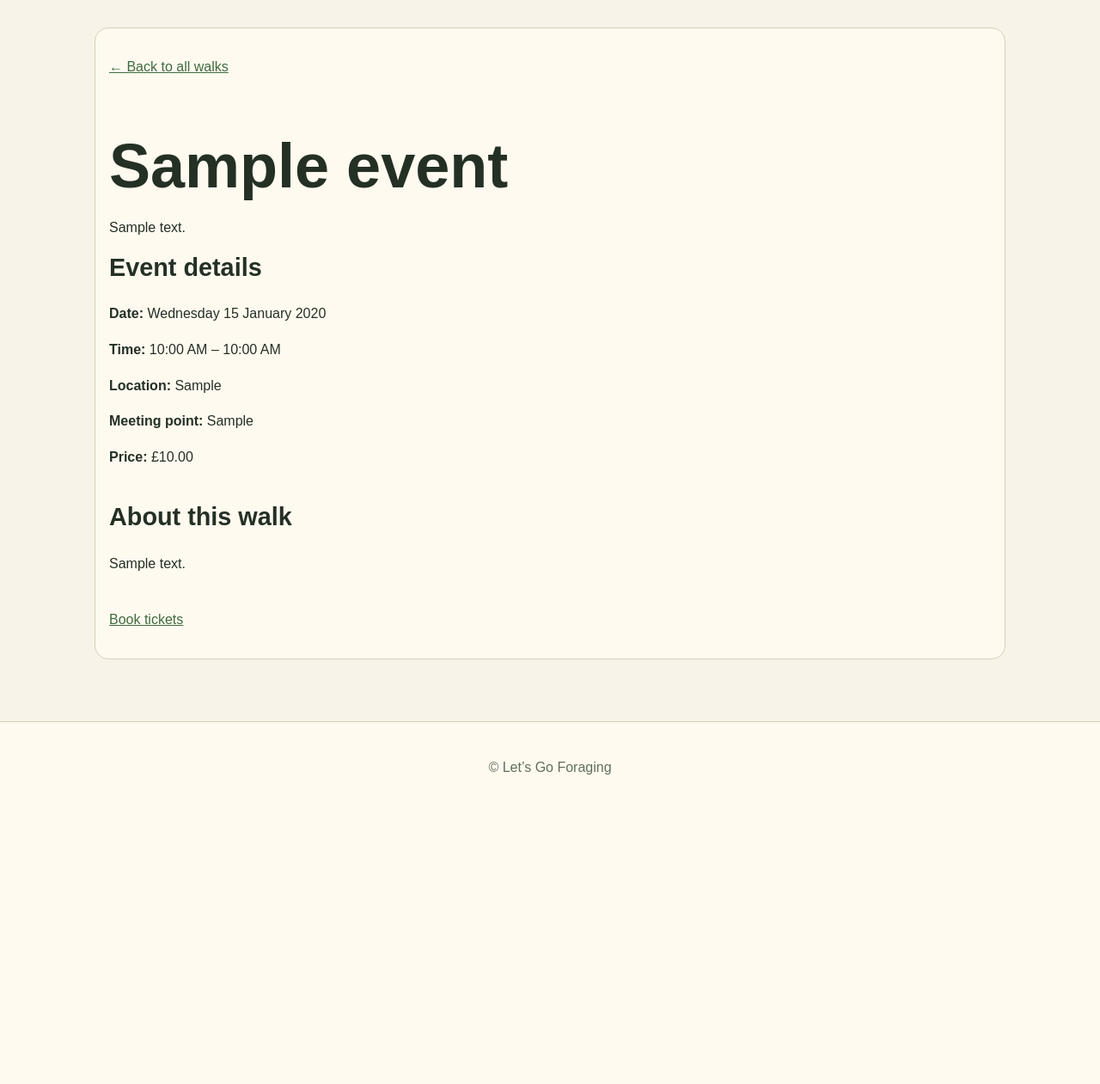
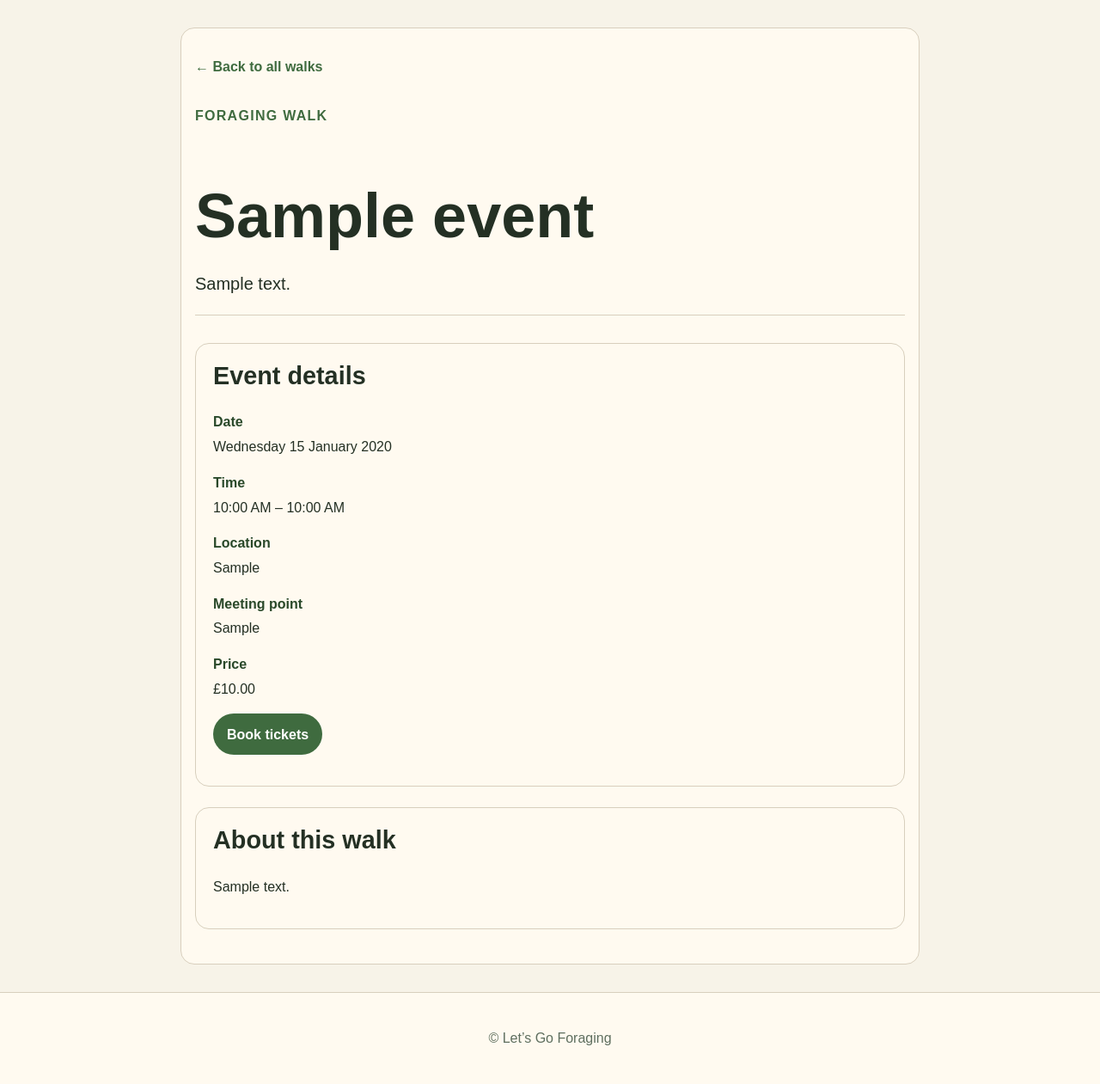
Before and after one commit to hannahashe/letsgoforaging, a Django app: a page that uses core/templates/core/event_detail.html in a window 1280 px wide. Shown: the part 64-1325 px from the top of the page at 86% size. Before the commit the page ends 965 px from the top, so only its background shows below. Run offline with Django 5.2, Linux system fonts and the light colour scheme; tables that the repository leaves empty hold one stand-in row (values such as "Sample post").

Commit message:
Style event and blog detail pages

```diff
--- a/core/static/core/css/style.css
+++ b/core/static/core/css/style.css
@@ -205,3 +205,50 @@
     object-fit: cover;
     border-radius: 0.75rem;
 }
+
+.detail-page {
+    max-width: 860px;
+    margin: 0 auto;
+}
+
+.detail-header {
+    margin-bottom: 2rem;
+}
+
+.content-panel {
+    background: var(--colour-surface);
+    border: 1px solid var(--colour-border);
+    border-radius: 1rem;
+    padding: 1.25rem;
+    margin-bottom: 1.5rem;
+}
+
+.detail-meta {
+    display: grid;
+    gap: 1rem;
+}
+
+.detail-meta p {
+    margin: 0;
+    display: grid;
+    gap: 0.2rem;
+}
+
+.detail-meta strong {
+    color: var(--colour-accent-dark);
+}
+
+.back-link {
+    display: inline-block;
+    margin-bottom: 1rem;
+    font-weight: 700;
+    text-decoration: none;
+}
+
+.prose {
+    font-size: 1.05rem;
+}
+
+.prose p {
+    margin-bottom: 1.25rem;
+}
--- a/core/templates/core/event_detail.html
+++ b/core/templates/core/event_detail.html
@@ -3,62 +3,70 @@
 {% block title %}{{ event.title }} | Let’s Go Foraging{% endblock %}
 
 {% block content %}
-<article>
+<article class="detail-page">
     <p>
-        <a href="{% url 'event_list' %}">&larr; Back to all walks</a>
+        <a class="back-link" href="{% url 'event_list' %}">&larr; Back to all walks</a>
     </p>
+
+    <header class="detail-header">
+        <p class="eyebrow">Foraging walk</p>
 
         <h1>{{ event.title }}</h1>
 
-    <p>{{ event.short_description }}</p>
+        <p class="hero-text">{{ event.short_description }}</p>
+    </header>
 
-    <section>
+    <section class="content-panel">
         <h2>Event details</h2>
 
+        <div class="detail-meta">
             <p>
-            <strong>Date:</strong>
-            {{ event.date|date:"l j F Y" }}
+                <strong>Date</strong>
+                <span>{{ event.date|date:"l j F Y" }}</span>
             </p>
 
             <p>
-            <strong>Time:</strong>
+                <strong>Time</strong>
+                <span>
                     {{ event.start_time|time:"g:i A" }}
                     {% if event.end_time %}
                         – {{ event.end_time|time:"g:i A" }}
                     {% endif %}
+                </span>
             </p>
 
             <p>
-            <strong>Location:</strong>
-            {{ event.location }}
+                <strong>Location</strong>
+                <span>{{ event.location }}</span>
             </p>
 
             {% if event.meeting_point %}
                 <p>
-                <strong>Meeting point:</strong>
-                {{ event.meeting_point }}
+                    <strong>Meeting point</strong>
+                    <span>{{ event.meeting_point }}</span>
                 </p>
             {% endif %}
 
             {% if event.price %}
                 <p>
-                <strong>Price:</strong>
-                £{{ event.price }}
+                    <strong>Price</strong>
+                    <span>£{{ event.price }}</span>
+                </p>
+            {% endif %}
+        </div>
+
+        {% if event.ticket_url %}
+            <p>
+                <a class="button" href="{{ event.ticket_url }}" target="_blank" rel="noopener">
+                    Book tickets
+                </a>
             </p>
         {% endif %}
     </section>
 
-    <section>
+    <section class="content-panel">
         <h2>About this walk</h2>
-        <p>{{ event.description|linebreaks }}</p>
+        {{ event.description|linebreaks }}
     </section>
-
-    {% if event.ticket_url %}
-        <p>
-            <a href="{{ event.ticket_url }}" target="_blank" rel="noopener">
-                Book tickets
-            </a>
-        </p>
-    {% endif %}
 </article>
 {% endblock %}
```
Also changed, not shown: core/templates/core/blog_detail.html (+13 -9 lines). Lines whose indentation alone changed are shown as unchanged.
